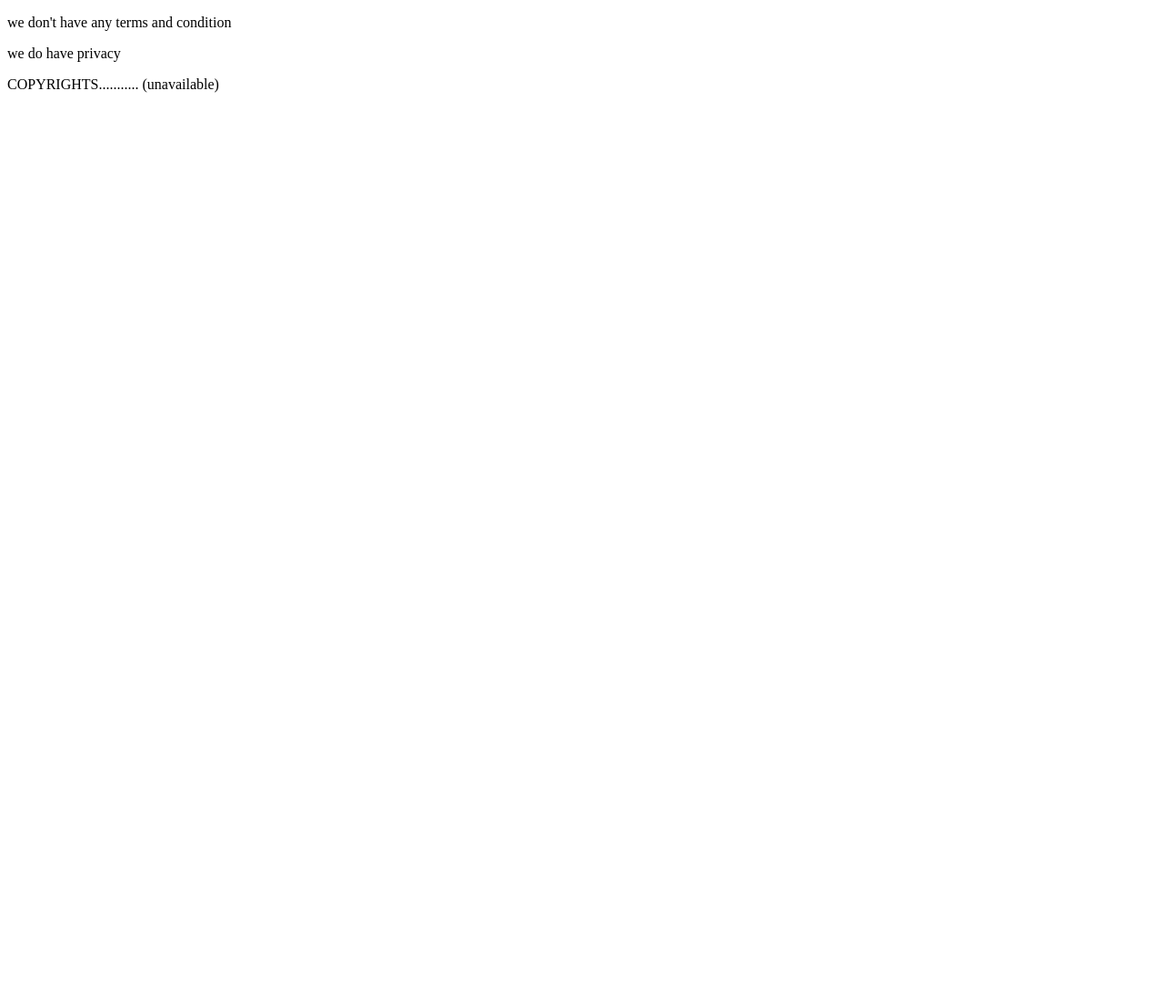
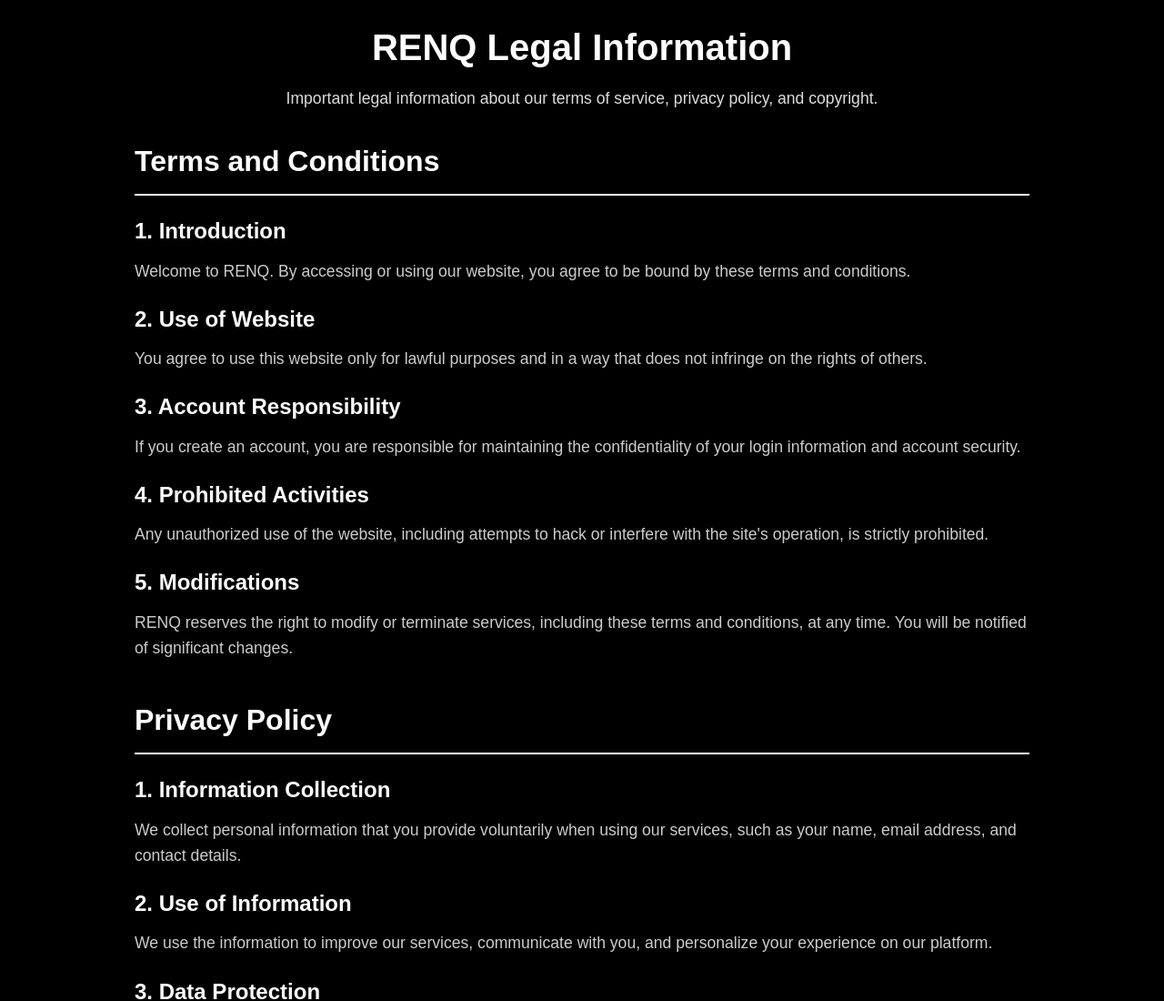
Before and after one commit to lordjojoking/jojo, a plain HTML site: page tc.html in a window 1280 px wide. Shown: the top 1100 px of the page at 91% size. Before the commit the page ends 800 px from the top, so only its background shows below. Drawn offline with Linux system fonts and the light colour scheme.

Commit message:
Update tc.html

```diff
--- a/tc.html
+++ b/tc.html
@@ -1,13 +1,143 @@
 <!DOCTYPE html>
 <html lang="en">
 <head>
-  <meta charset="UTF-8">
-  <meta name="viewport" content="width=device-width, initial-scale=1.0">
-  <title>Document</title>
+    <meta charset="UTF-8">
+    <meta name="viewport" content="width=device-width, initial-scale=1.0">
+    <title>Terms and Conditions | Privacy Policy | Copyright</title>
+    <style>
+        * {
+            margin: 0;
+            padding: 0;
+            box-sizing: border-box;
+        }
+
+        body {
+            font-family: Arial, sans-serif;
+            background-color: #000;
+            color: #fff;
+            line-height: 1.6;
+        }
+
+        .container {
+            width: 80%;
+            margin: 0 auto;
+            padding: 20px;
+        }
+
+        header {
+            text-align: center;
+            margin-bottom: 30px;
+        }
+
+        header h1 {
+            font-size: 2.5rem;
+            margin-bottom: 10px;
+        }
+
+        header p {
+            font-size: 1.1rem;
+            color: #ddd;
+        }
+
+        section {
+            margin-bottom: 40px;
+        }
+
+        h2 {
+            font-size: 2rem;
+            border-bottom: 2px solid #fff;
+            padding-bottom: 10px;
+            margin-bottom: 20px;
+        }
+
+        h3 {
+            font-size: 1.5rem;
+            margin-bottom: 10px;
+        }
+
+        p {
+            font-size: 1.1rem;
+            color: #ccc;
+            margin-bottom: 20px;
+        }
+
+        footer {
+            text-align: center;
+            padding-top: 20px;
+            border-top: 2px solid #fff;
+            margin-top: 20px;
+        }
+
+        footer p {
+            font-size: 1rem;
+            color: #ddd;
+        }
+    </style>
 </head>
 <body>
-  <p>we don't have any terms and condition</p>
-  <p>we do have privacy</p>
-  <p>COPYRIGHTS........... (unavailable)</p>
+    <div class="container">
+        <header>
+            <h1>RENQ Legal Information</h1>
+            <p>Important legal information about our terms of service, privacy policy, and copyright.</p>
+        </header>
+
+        <!-- Terms and Conditions Section -->
+        <section>
+            <h2>Terms and Conditions</h2>
+            <h3>1. Introduction</h3>
+            <p>Welcome to RENQ. By accessing or using our website, you agree to be bound by these terms and conditions.</p>
+
+            <h3>2. Use of Website</h3>
+            <p>You agree to use this website only for lawful purposes and in a way that does not infringe on the rights of others.</p>
+
+            <h3>3. Account Responsibility</h3>
+            <p>If you create an account, you are responsible for maintaining the confidentiality of your login information and account security.</p>
+
+            <h3>4. Prohibited Activities</h3>
+            <p>Any unauthorized use of the website, including attempts to hack or interfere with the site's operation, is strictly prohibited.</p>
+
+            <h3>5. Modifications</h3>
+            <p>RENQ reserves the right to modify or terminate services, including these terms and conditions, at any time. You will be notified of significant changes.</p>
+        </section>
+
+        <!-- Privacy Policy Section -->
+        <section>
+            <h2>Privacy Policy</h2>
+            <h3>1. Information Collection</h3>
+            <p>We collect personal information that you provide voluntarily when using our services, such as your name, email address, and contact details.</p>
+
+            <h3>2. Use of Information</h3>
+            <p>We use the information to improve our services, communicate with you, and personalize your experience on our platform.</p>
+
+            <h3>3. Data Protection</h3>
+            <p>We take reasonable measures to protect your data from unauthorized access, alteration, or destruction. However, no method of transmission is 100% secure.</p>
+
+            <h3>4. Sharing Information</h3>
+            <p>Your personal information is not sold or shared with third parties, except as necessary for legal compliance or when required for business operations.</p>
+
+            <h3>5. Cookies</h3>
+            <p>We use cookies to enhance your experience on the website. By using our site, you consent to the use of cookies as described in this policy.</p>
+        </section>
+
+        <!-- Copyright Section -->
+        <section>
+            <h2>Copyright</h2>
+            <h3>1. Ownership</h3>
+            <p>The content on this website, including text, images, logos, and software, is the property of RENQ and is protected by copyright laws.</p>
+
+            <h3>2. Restrictions</h3>
+            <p>You may not copy, distribute, modify, or reproduce any part of this website without prior written permission from RENQ.</p>
+
+            <h3>3. Fair Use</h3>
+            <p>You are allowed to use portions of the content for educational or non-commercial purposes under the "fair use" doctrine, provided proper attribution is given.</p>
+
+            <h3>4. Trademark</h3>
+            <p>RENQ and its logo are trademarks of RENQ. Unauthorized use of these trademarks is prohibited.</p>
+        </section>
+
+        <footer>
+            <p>&copy; 2024 RENQ. All Rights Reserved.</p>
+        </footer>
+    </div>
 </body>
 </html>
```
